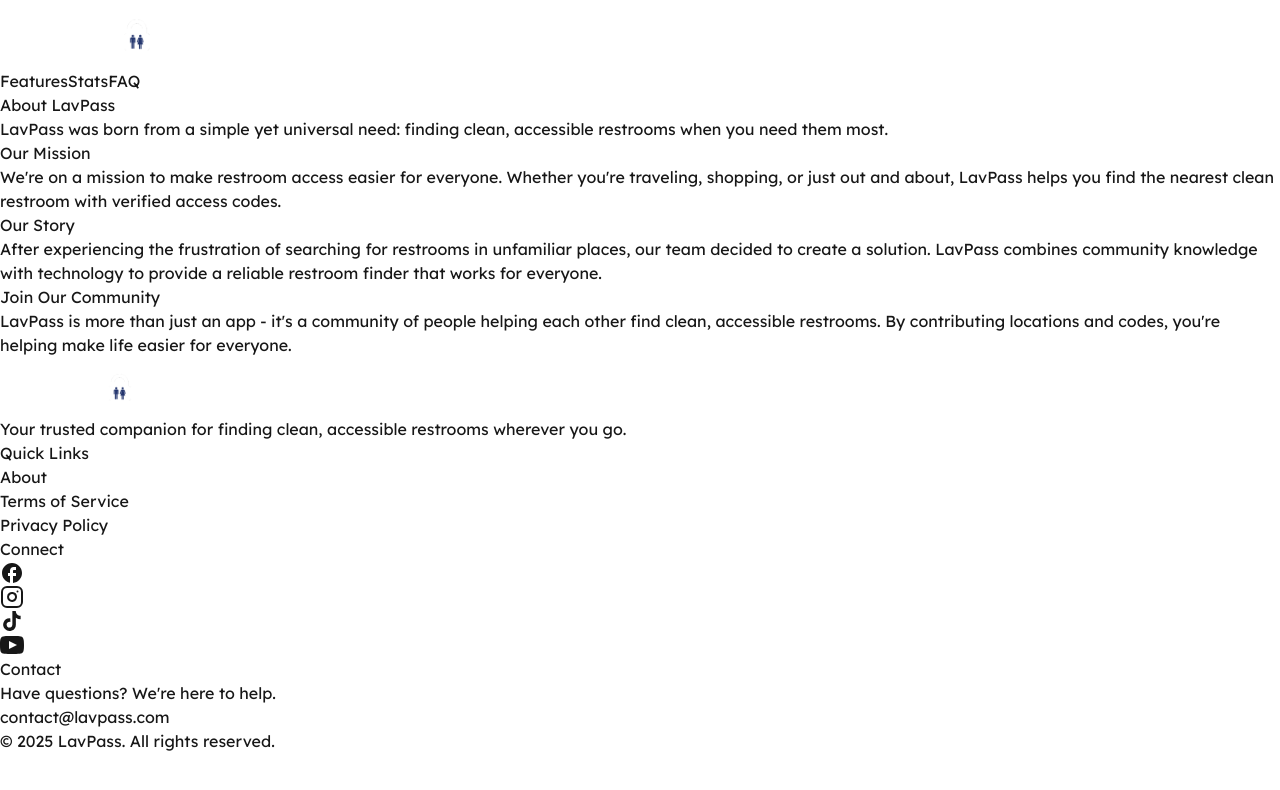
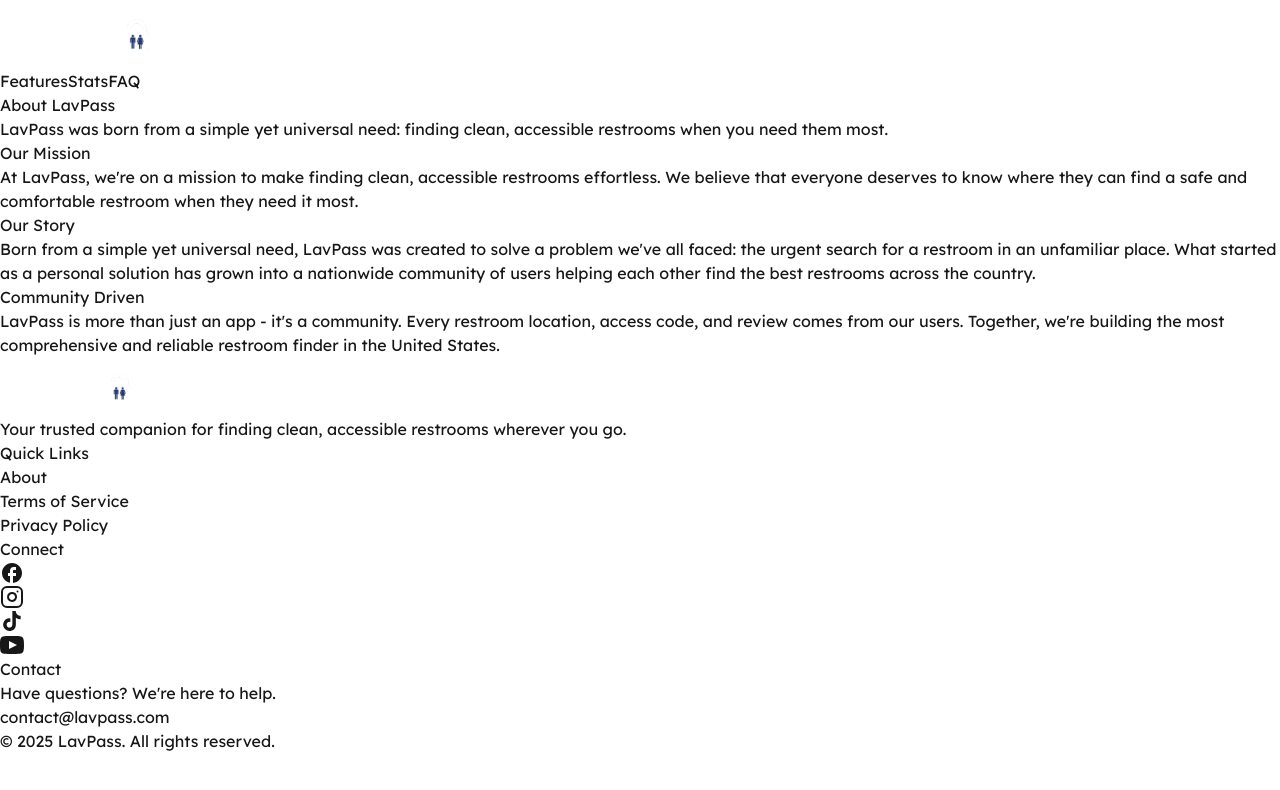
Before and after one commit to BonJenn/lavpass-landing, a Next.js app: page /about in a window 1280 px wide. Shown: the top 790 px of the page. Built offline with nearby package versions, Linux system fonts and the light colour scheme.

Commit message:
Redesigned entire site

```diff
--- a/src/app/about/page.tsx
+++ b/src/app/about/page.tsx
@@ -41,24 +41,25 @@ export default function About() {
             <div className="bg-white/5 backdrop-blur-sm rounded-2xl p-8">
               <h2 className="text-2xl font-bold mb-4 text-white">Our Mission</h2>
               <p>
-                We're on a mission to make restroom access easier for everyone. Whether you're traveling, shopping, or just out and about,
-                LavPass helps you find the nearest clean restroom with verified access codes.
+                At LavPass, we&apos;re on a mission to make finding clean, accessible restrooms effortless. We believe that everyone deserves
+                to know where they can find a safe and comfortable restroom when they need it most.
               </p>
             </div>
 
             <div className="bg-white/5 backdrop-blur-sm rounded-2xl p-8">
               <h2 className="text-2xl font-bold mb-4 text-white">Our Story</h2>
               <p>
-                After experiencing the frustration of searching for restrooms in unfamiliar places, our team decided to create a solution.
-                LavPass combines community knowledge with technology to provide a reliable restroom finder that works for everyone.
+                Born from a simple yet universal need, LavPass was created to solve a problem we&apos;ve all faced: the urgent search for a
+                restroom in an unfamiliar place. What started as a personal solution has grown into a nationwide community of users helping
+                each other find the best restrooms across the country.
               </p>
             </div>
 
             <div className="bg-white/5 backdrop-blur-sm rounded-2xl p-8">
-              <h2 className="text-2xl font-bold mb-4 text-white">Join Our Community</h2>
+              <h2 className="text-2xl font-bold mb-4 text-white">Community Driven</h2>
               <p>
-                LavPass is more than just an app - it's a community of people helping each other find clean, accessible restrooms.
-                By contributing locations and codes, you're helping make life easier for everyone.
+                LavPass is more than just an app - it&apos;s a community. Every restroom location, access code, and review comes from our
+                users. Together, we&apos;re building the most comprehensive and reliable restroom finder in the United States.
               </p>
             </div>
           </div>
```
